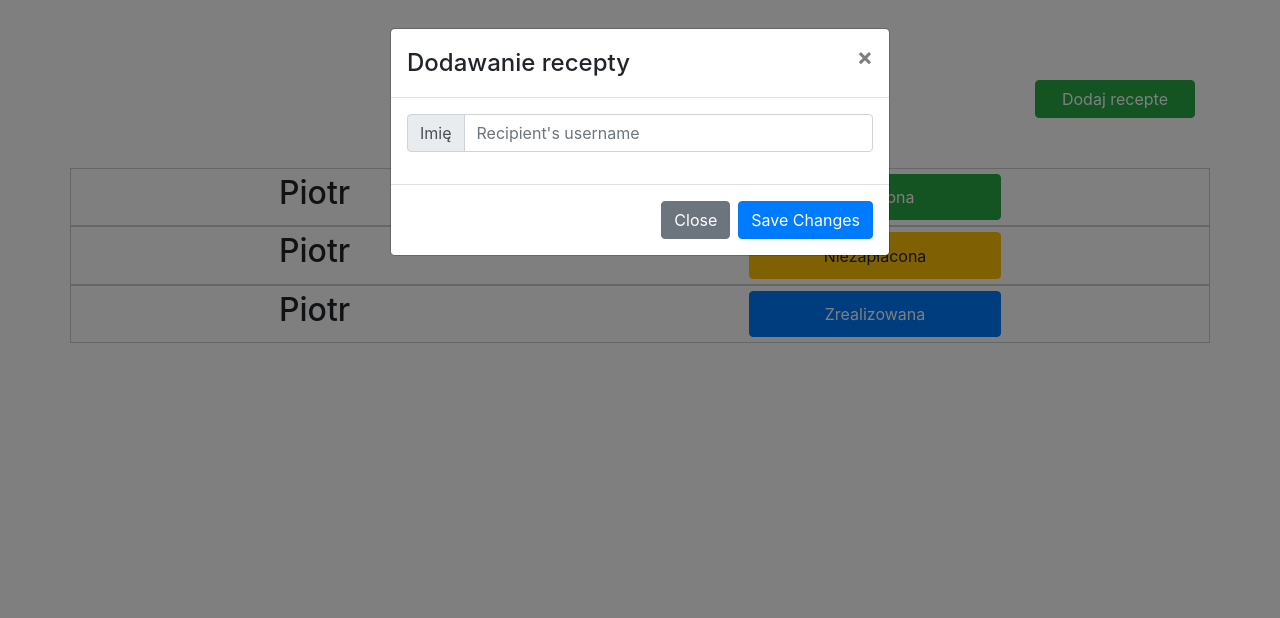
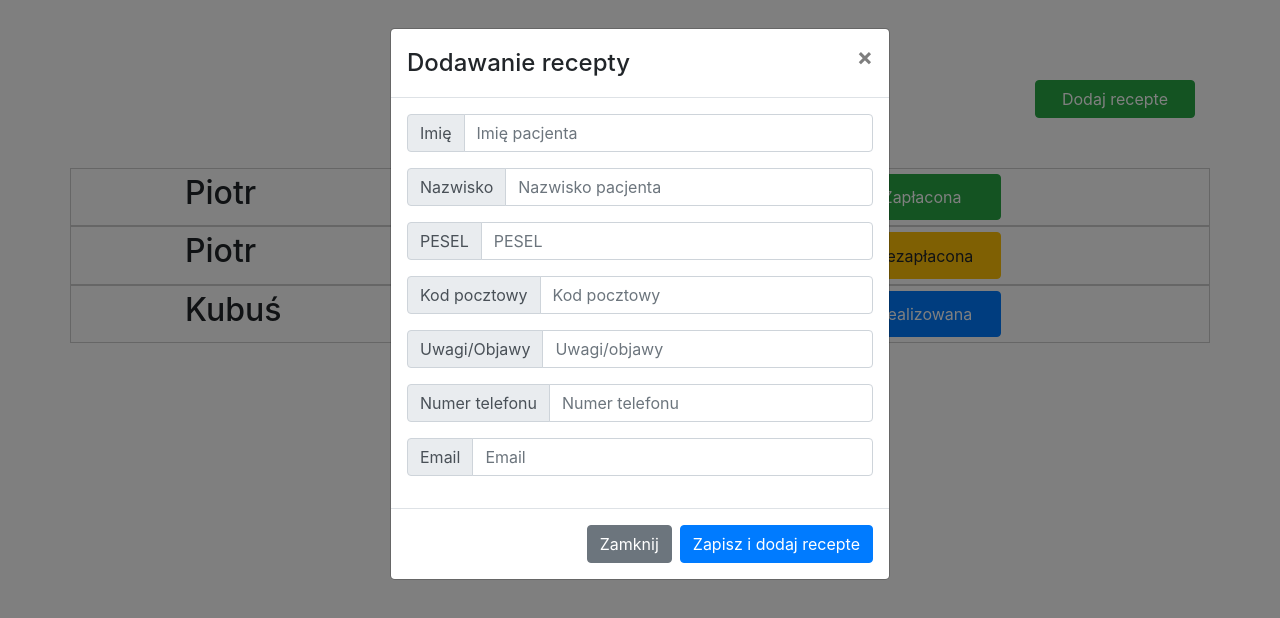
Before and after one commit to kajzerro/zaplacrecepte-front, a React (Create React App) app: page /lista in a window 1280 px wide. Both pictures are taken after a click on the button "Dodaj recepte". Shown: the top 618 px of the page. Built offline with nearby package versions, Linux system fonts and the light colour scheme.

Commit message:
extending add new prescription form + adding surname to main list

```diff
--- a/src/component/listPage/ListPage.js
+++ b/src/component/listPage/ListPage.js
@@ -7,18 +7,19 @@ import FormControl from 'react-bootstrap/FormControl'
 function ListPage() {
 
     const [patientData, setPatientData] = useState([
-        {name: 'Piotr', status: 'paid'},
-        {name: 'Piotr', status: 'unpaid'},
-        {name: 'Piotr', status: 'done'},
+        {name: 'Piotr', surname: 'Krzystyniak', status: 'paid'},
+        {name: 'Piotr', surname: 'Kajzer', status: 'unpaid'},
+        {name: 'Kubuś', surname: 'Osika', status: 'done'}
     ]);
 
 
     const [showModal, setShowModal] = useState(false);
     const [formName, setFormName] = useState("");
+    const [formSurname, setFormSurname] = useState("");
 
     const handleClose = () => setShowModal(false);
     const handleSave = () => {
-        setPatientData(patientData.concat({name: formName, status: 'unpaid'}));
+        setPatientData(patientData.concat({name: formName, surname: formSurname, status: 'unpaid'}));
         setShowModal(false)};
     const handleShow = () => setShowModal(true);
 
@@ -31,7 +32,7 @@ function ListPage() {
                     </div>
                 </div>
                 {patientData.map(row => (
-                    <ListRow name={row.name} status={row.status}/>
+                    <ListRow name={row.name} surname={row.surname} status={row.status}/>
                 ))}
 
             </div>
@@ -46,17 +47,72 @@ function ListPage() {
                         </InputGroup.Prepend>
                         <FormControl
                             onChange={e => setFormName(e.target.value)}
-                            placeholder="Recipient's username"
+                            placeholder="Imię pacjenta"
+                            aria-describedby="inputGroup-sizing-default"
+                        />
+                    </InputGroup>
+                    <InputGroup className="mb-3">
+                        <InputGroup.Prepend>
+                            <InputGroup.Text id="inputGroup-sizing-default">Nazwisko</InputGroup.Text>
+                        </InputGroup.Prepend>
+                        <FormControl
+                            onChange={e => setFormSurname(e.target.value)}
+                            placeholder="Nazwisko pacjenta"
+                            aria-describedby="inputGroup-sizing-default"
+                        />
+                    </InputGroup>
+                    <InputGroup className="mb-3">
+                        <InputGroup.Prepend>
+                            <InputGroup.Text id="inputGroup-sizing-default">PESEL</InputGroup.Text>
+                        </InputGroup.Prepend>
+                        <FormControl
+                            placeholder="PESEL"
+                            aria-describedby="inputGroup-sizing-default"
+                        />
+                    </InputGroup>
+                    <InputGroup className="mb-3">
+                        <InputGroup.Prepend>
+                            <InputGroup.Text id="inputGroup-sizing-default">Kod pocztowy</InputGroup.Text>
+                        </InputGroup.Prepend>
+                        <FormControl
+                            placeholder="Kod pocztowy"
+                            aria-describedby="inputGroup-sizing-default"
+                        />
+                    </InputGroup>
+                    <InputGroup className="mb-3">
+                        <InputGroup.Prepend>
+                            <InputGroup.Text id="inputGroup-sizing-default">Uwagi/Objawy</InputGroup.Text>
+                        </InputGroup.Prepend>
+                        <FormControl
+                            placeholder="Uwagi/objawy"
+                            aria-describedby="inputGroup-sizing-default"
+                        />
+                    </InputGroup>
+                    <InputGroup className="mb-3">
+                        <InputGroup.Prepend>
+                            <InputGroup.Text id="inputGroup-sizing-default">Numer telefonu</InputGroup.Text>
+                        </InputGroup.Prepend>
+                        <FormControl
+                            placeholder="Numer telefonu"
+                            aria-describedby="inputGroup-sizing-default"
+                        />
+                    </InputGroup>
+                    <InputGroup className="mb-3">
+                        <InputGroup.Prepend>
+                            <InputGroup.Text id="inputGroup-sizing-default">Email</InputGroup.Text>
+                        </InputGroup.Prepend>
+                        <FormControl
+                            placeholder="Email"
                             aria-describedby="inputGroup-sizing-default"
                         />
                     </InputGroup>
                 </Modal.Body>
                 <Modal.Footer>
                     <button className="btn btn-secondary" onClick={handleClose}>
-                        Close
+                        Zamknij
                     </button>
                     <button className="btn btn-primary" onClick={handleSave}>
-                        Save Changes
+                        Zapisz i dodaj recepte
                     </button>
                 </Modal.Footer>
             </Modal>
--- a/src/component/listRow/ListRow.js
+++ b/src/component/listRow/ListRow.js
@@ -14,12 +14,17 @@ function ListRow(props) {
 
     return (
         <div className="patient-row row">
-            <div className="offset-2 col-4">
+            <div className="offset-1 col-2">
                 <h2>
                 {props.name}
                 </h2>
             </div>
             <div className="offset-1 col-3">
+                <h2>
+                {props.surname}
+                </h2>
+            </div>
+            <div className="offset-1 col-2">
                     {createButton(props.status)}
             </div>
         </div>
```
